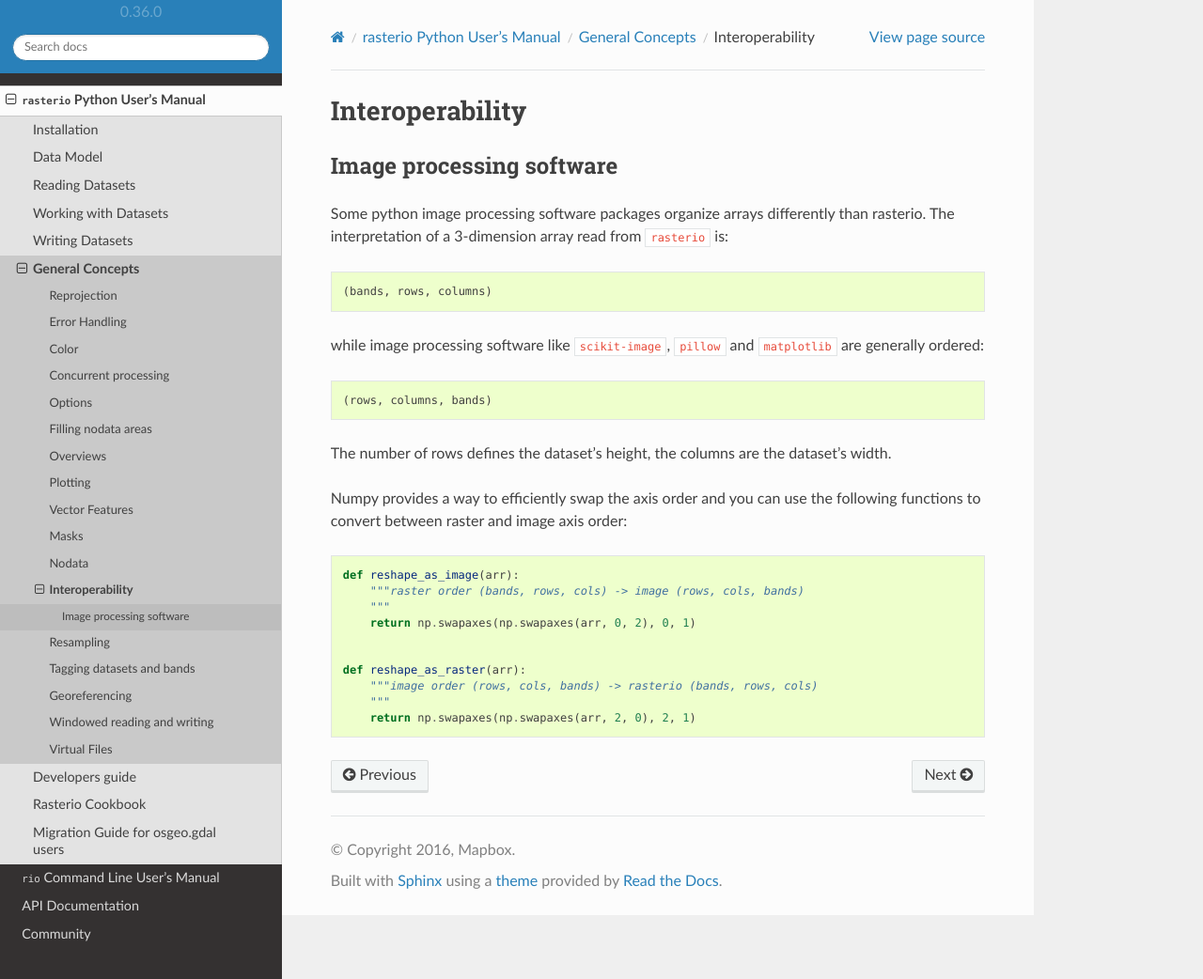
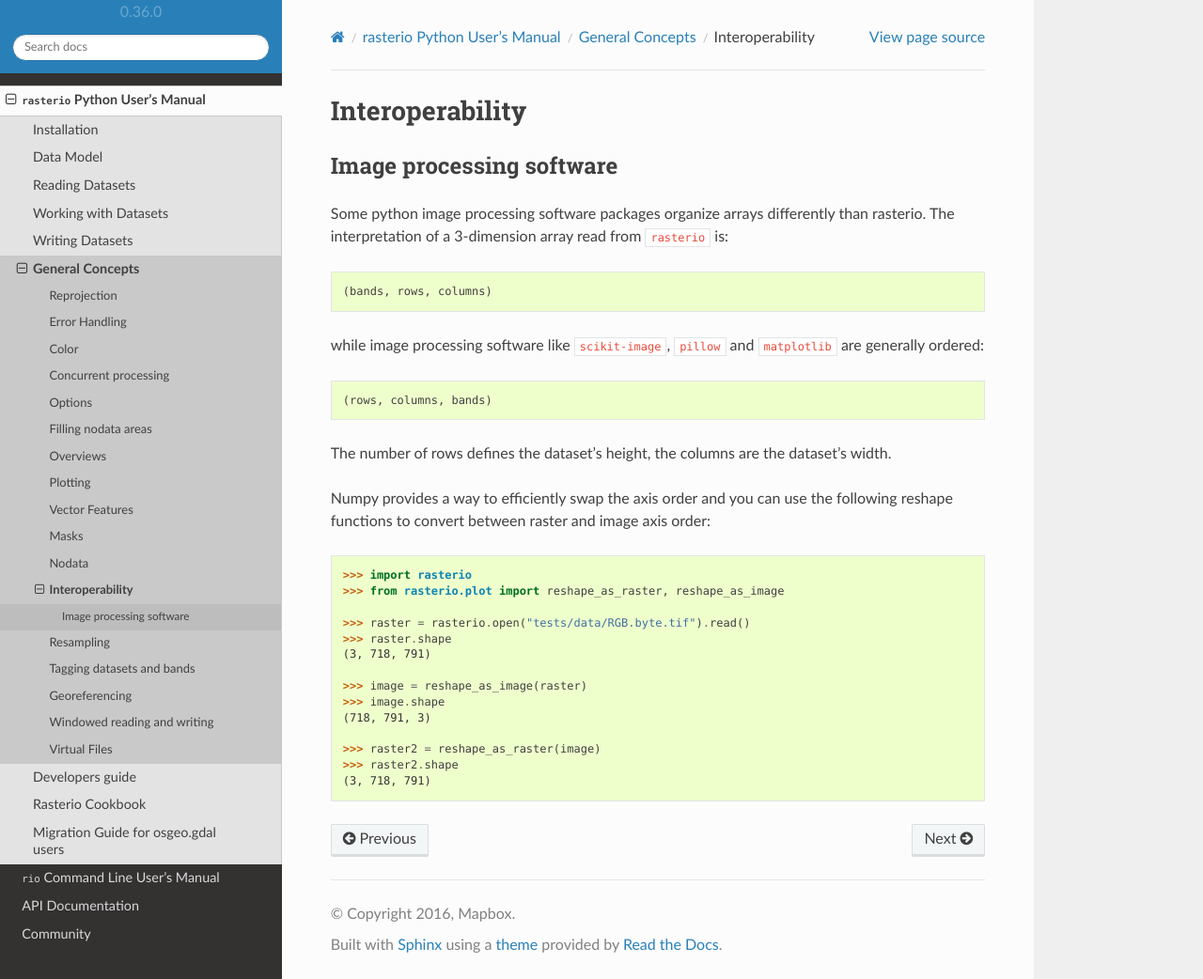
Before and after one commit to rasterio/rasterio, a Sphinx documentation site: the page built from docs/image_processing.rst, in a window 1280 px wide and 1042 px high. Shown: the whole window at 94% size. Built offline with Sphinx 7.4.7 and the Read the Docs theme 2.0.0, drawn with Linux system fonts in a browser that asks for light colours.

Commit message:
fix travis if stmt, use reshape_as funcs

```diff
--- a/docs/image_processing.rst
+++ b/docs/image_processing.rst
@@ -16,17 +16,21 @@ while image processing software like ``scikit-image``, ``pillow`` and ``matplotl
 The number of rows defines the dataset's height, the columns are the dataset's width.
 
 Numpy provides a way to efficiently swap the axis order and you can use the
-following functions to convert between raster and image axis order:
+following reshape functions to convert between raster and image axis order:
 
 .. code:: python
 
-    def reshape_as_image(arr):
-        """raster order (bands, rows, cols) -> image (rows, cols, bands)
-        """
-        return np.swapaxes(np.swapaxes(arr, 0, 2), 0, 1)
+    >>> import rasterio
+    >>> from rasterio.plot import reshape_as_raster, reshape_as_image
 
+    >>> raster = rasterio.open("tests/data/RGB.byte.tif").read()
+    >>> raster.shape
+    (3, 718, 791)
 
-    def reshape_as_raster(arr):
-        """image order (rows, cols, bands) -> rasterio (bands, rows, cols)
-        """
-        return np.swapaxes(np.swapaxes(arr, 2, 0), 2, 1)
+    >>> image = reshape_as_image(raster)
+    >>> image.shape
+    (718, 791, 3)
+
+    >>> raster2 = reshape_as_raster(image)
+    >>> raster2.shape
+    (3, 718, 791)
```
Also changed, not shown: .travis.yml.
